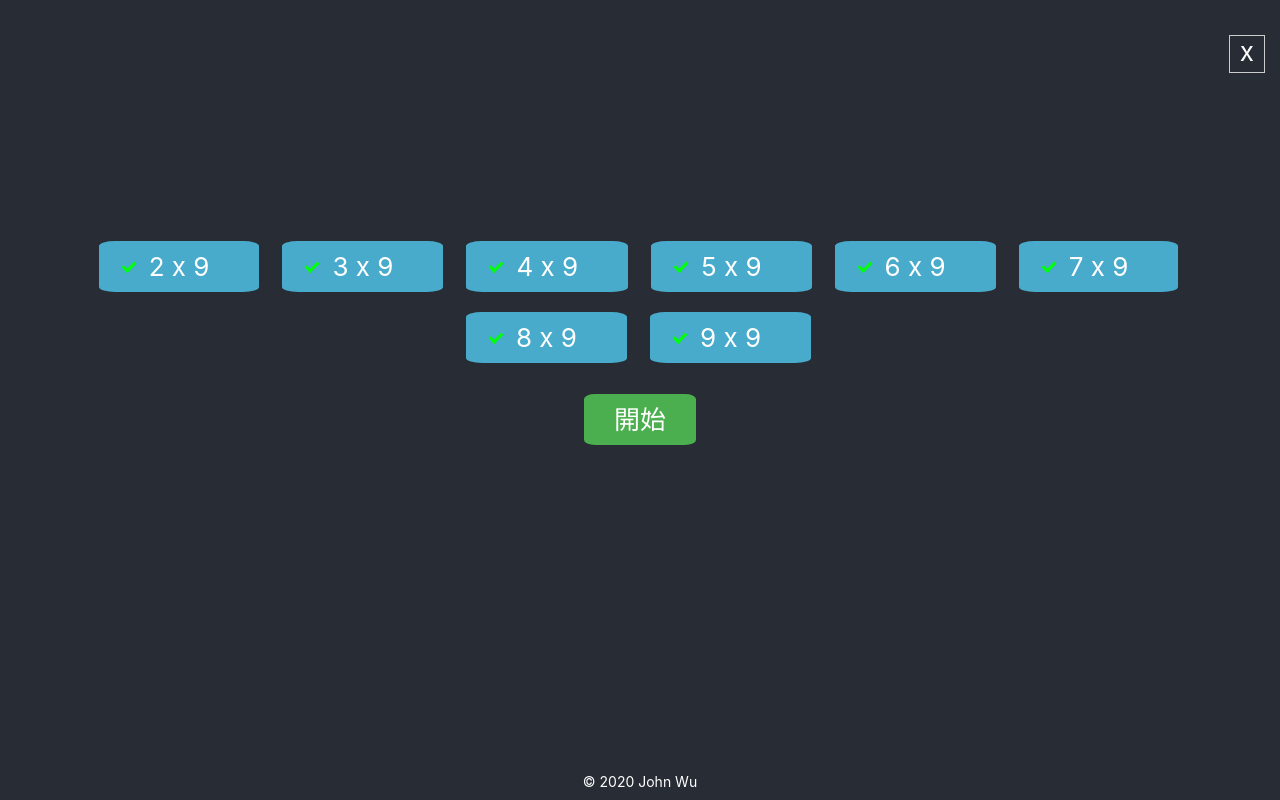
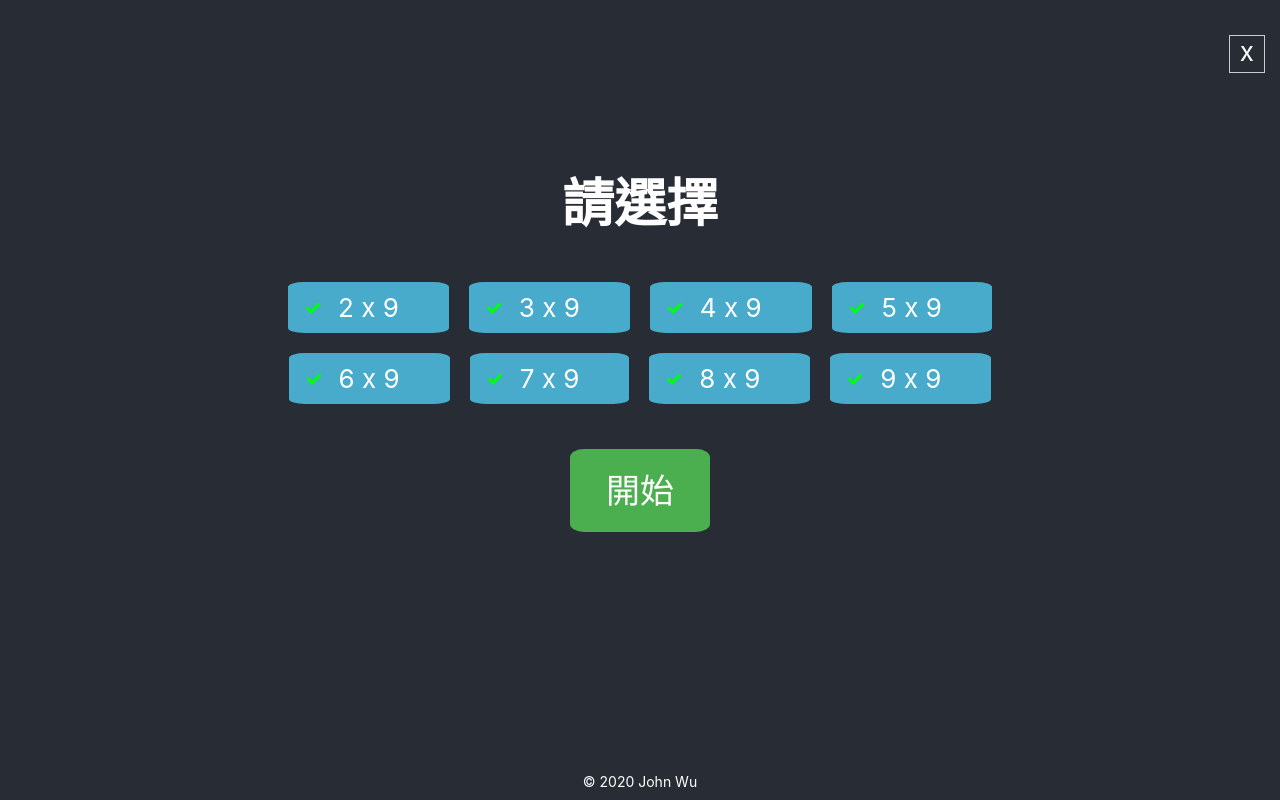
Before and after one commit to johnwu1114/math-exercise, a React (Create React App) app: page / in a window 1280 px wide. Both pictures are taken after a click on the element "九九乘法練習". Built offline with nearby package versions, Linux system fonts and the light colour scheme.

Commit message:
chore: adjust ui

```diff
--- a/src/app.jsx
+++ b/src/app.jsx
@@ -20,7 +20,7 @@ export default class App extends Component {
       <div className="app">
         { this.state.isStart
           ? <Quiz strategy={this.state.strategy} onClose={() => this.setState({ isStart: false })} />
-          : <span className="btn green" onClick={() => this.start(new NineNineMultiplication())}>九九乘法練習</span>
+          : <span className="btn large green" onClick={() => this.start(new NineNineMultiplication())}>九九乘法練習</span>
         }
       </div>
     );
--- a/src/components/quiz-section-selector.jsx
+++ b/src/components/quiz-section-selector.jsx
@@ -49,6 +49,7 @@ export default class QuizSectionSelector extends Component {
   render() {
     return (
       <div>
+        <h1>請選擇</h1>
         <ul className="sections">
           {this.state.sections.map((section, i) =>
             <li key={i}>
@@ -65,7 +66,7 @@ export default class QuizSectionSelector extends Component {
             </label>
           </li> */}
         </ul>
-        <span className={`btn ${this.state.isSelected ? "green" : "disable"}`} onClick={() => this.onStart()}>開始</span>
+        <span className={`btn large ${this.state.isSelected ? "green" : "disable"}`} onClick={() => this.onStart()}>開始</span>
       </div>
     );
   }
--- a/src/styles/main.css
+++ b/src/styles/main.css
@@ -36,8 +36,9 @@ footer a {
 .btn {
   cursor: pointer;
   user-select: none;
+  font-size: calc(10px + 2vmin);
   margin: 10px;
-  padding: 10px 30px;
+  padding: calc(5px + 1vmin) calc(20px + 1vmin);
   border-radius: 10%;
   transition-duration: 0.4s;
   background-color: #888;
@@ -70,3 +71,8 @@ footer a {
   border: 2px solid #048CBA;
   background-color: #48abcc;
 }
+
+.btn.large {
+  font-size: calc(10px + 3vmin);
+  padding: calc(5px + 2vmin) calc(20px + 2vmin);
+}
--- a/src/styles/quiz.css
+++ b/src/styles/quiz.css
@@ -149,6 +149,8 @@ p {
 
 .sections {
     padding: 0px;
+    margin-bottom: 50px;
+    max-width: 800px;
 }
 
 .sections li {
@@ -159,13 +161,11 @@ p {
 
 .sections label {
     padding: 0;
-    margin-right: 3px;
     cursor: pointer;
 }
 
 .sections input[type=checkbox] {
-    display:
-    none;
+    display: none;
 }
 
 .sections input[type=checkbox]+span {
@@ -192,5 +192,5 @@ p {
     -ms-transform: rotate(45deg);
     transform: rotate(45deg);
     top: calc(10px + 1vmin);
-    left: calc(10px + 2vmin);
-  }
+    left: calc(5px + 2vmin);
+}
```
